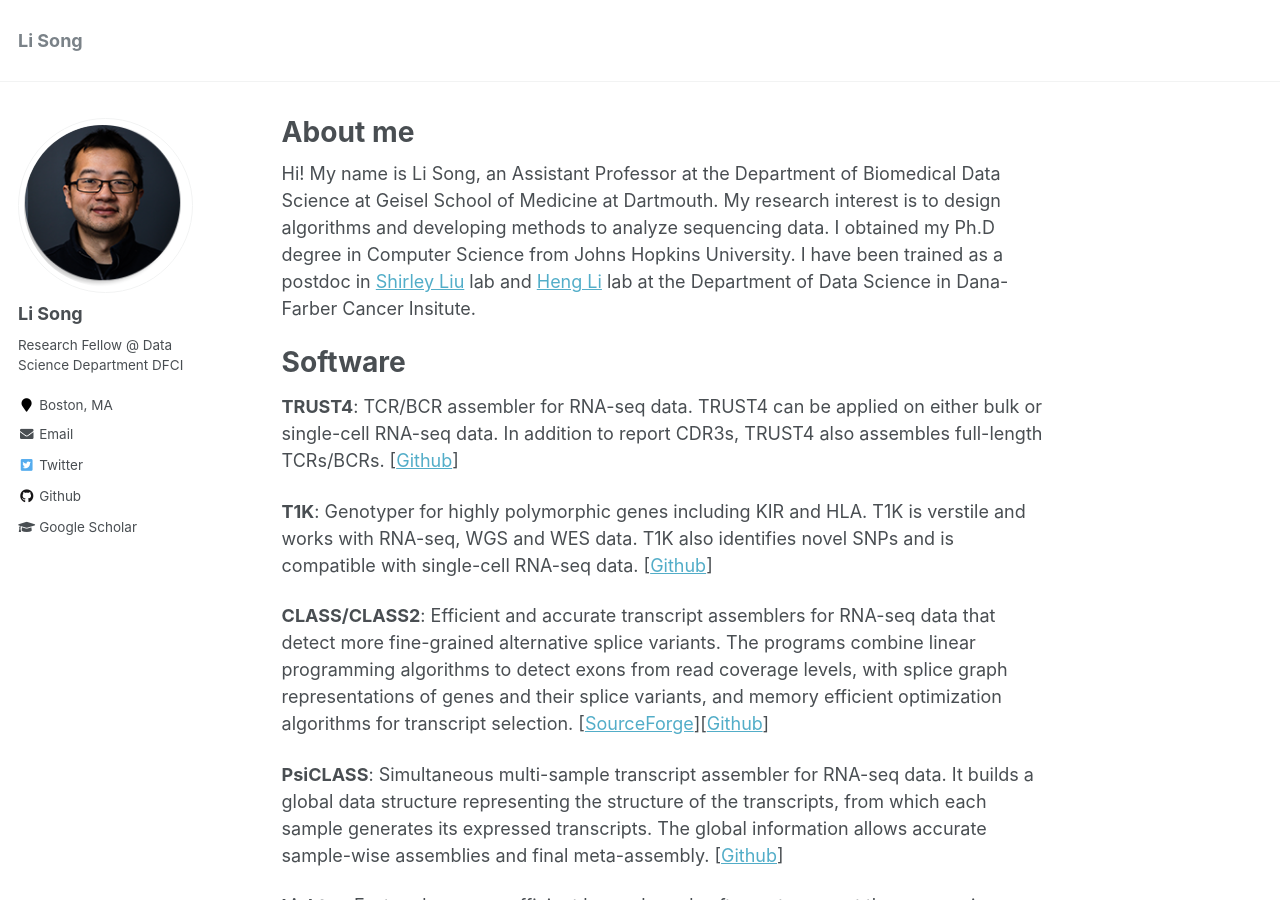
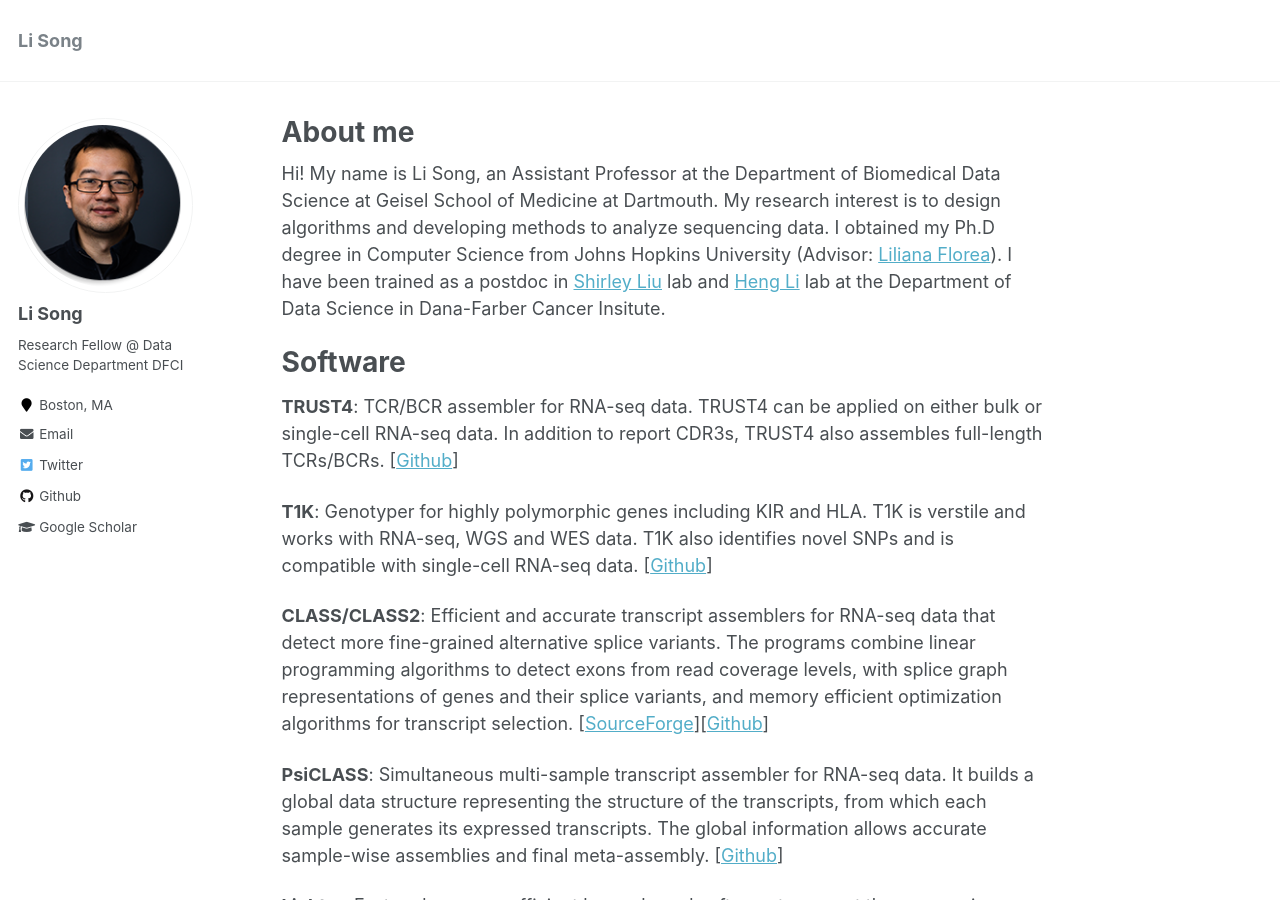
Before and after one commit to mourisl/mourisl.github.io, a Jekyll site: the page built from _pages/about.md, in a window 1280 px wide and 900 px high. Built offline with Jekyll 4.4.1, drawn with Linux system fonts in a browser that asks for light colours.

Commit message:
Update about

```diff
--- a/_pages/about.md
+++ b/_pages/about.md
@@ -8,7 +8,7 @@
   - /about.html
 ---
 
-Hi! My name is Li Song, an Assistant Professor at the Department of Biomedical Data Science at Geisel School of Medicine at Dartmouth. My research interest is to design algorithms and developing methods to analyze sequencing data. I obtained my Ph.D degree in Computer Science from Johns Hopkins University.  I have been trained as a postdoc in [Shirley Liu](https://liulab-dfci.github.io/) lab and [Heng Li](https://hlilab.github.io/) lab at the Department of Data Science in Dana-Farber Cancer Insitute.
+Hi! My name is Li Song, an Assistant Professor at the Department of Biomedical Data Science at Geisel School of Medicine at Dartmouth. My research interest is to design algorithms and developing methods to analyze sequencing data. I obtained my Ph.D degree in Computer Science from Johns Hopkins University (Advisor: [Liliana Florea](http://florealab.org/)). I have been trained as a postdoc in [Shirley Liu](https://liulab-dfci.github.io/) lab and [Heng Li](https://hlilab.github.io/) lab at the Department of Data Science in Dana-Farber Cancer Insitute.
 
 Software
 ======
```
